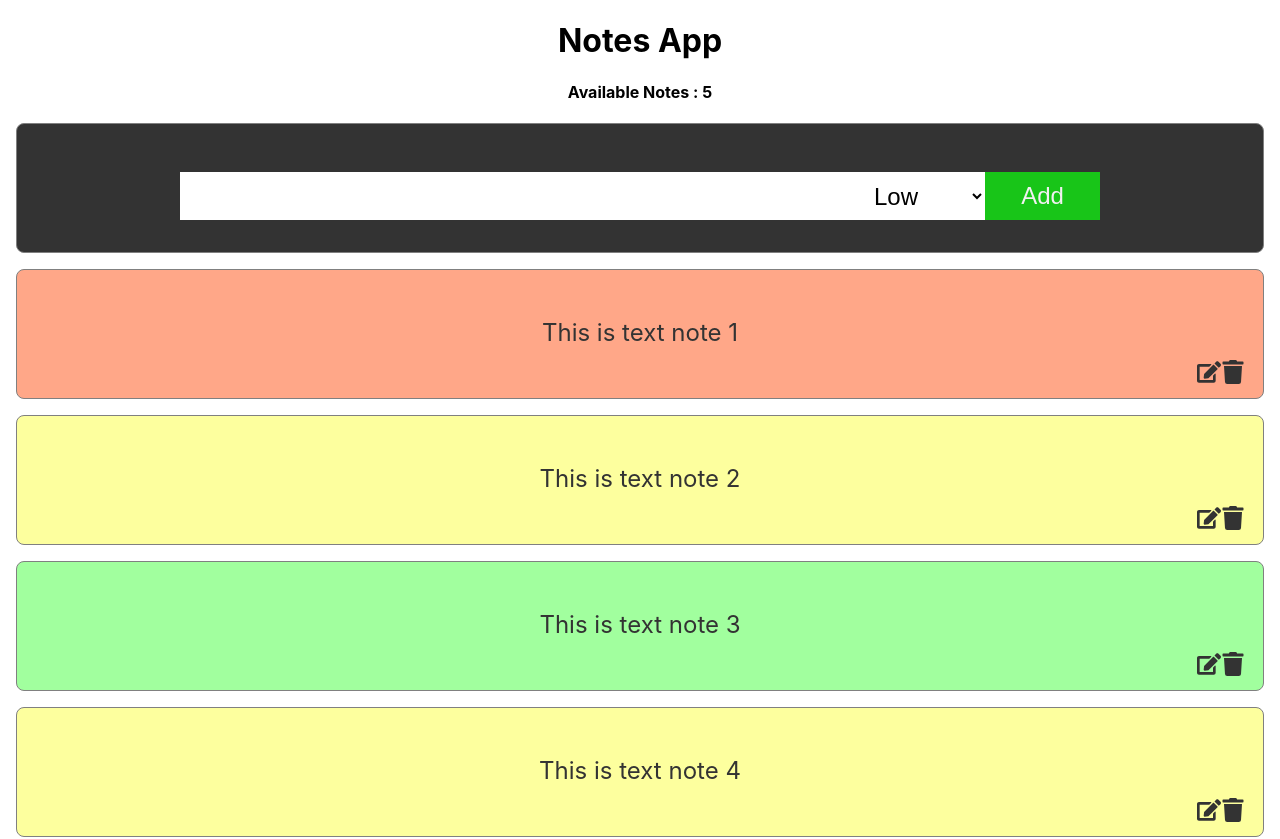
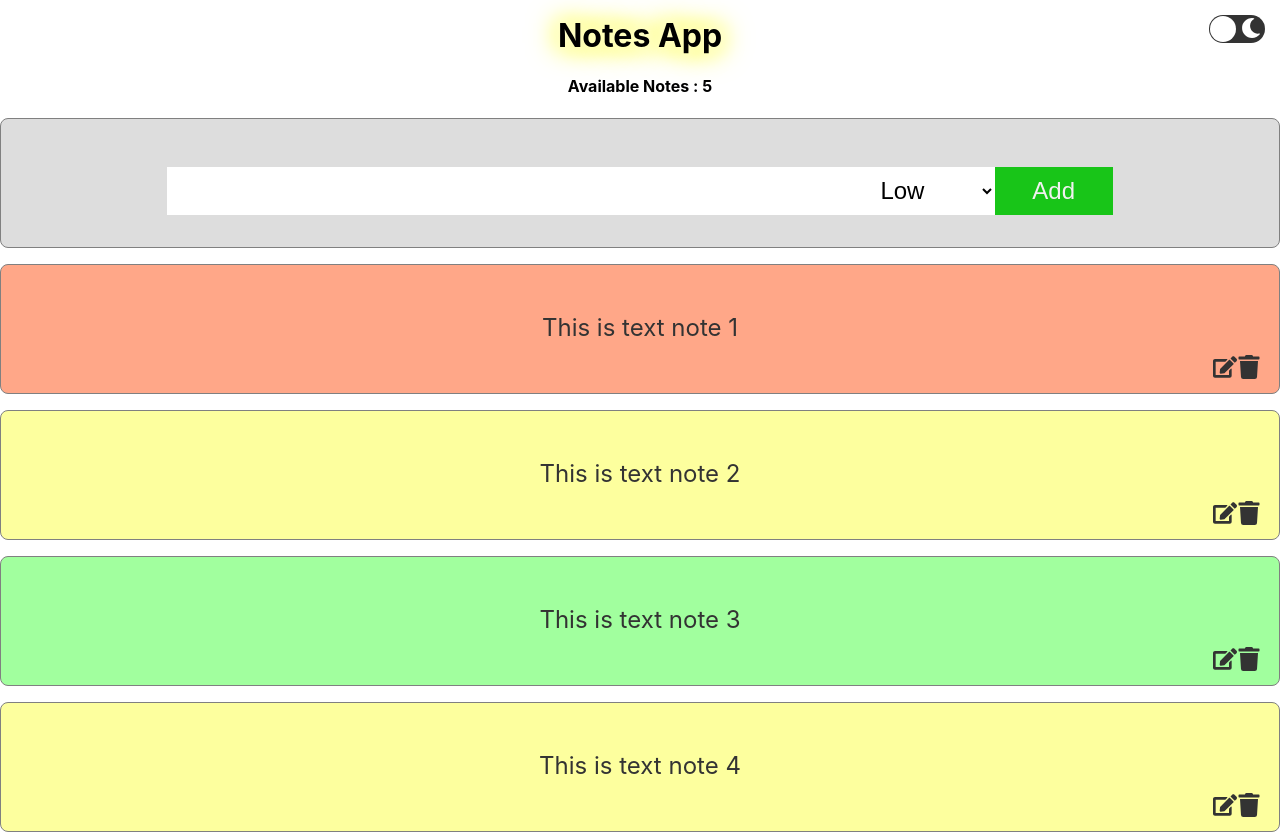
Before and after one commit to SiddharthaSarkar1/react-typescript-notes-app, a React (Create React App) app: page / in a window 1280 px wide. Shown: the top 839 px of the page. Built offline with nearby package versions, Linux system fonts and the light colour scheme.

Commit message:
useContext hook and context API

```diff
--- a/package.json
+++ b/package.json
@@ -14,6 +14,7 @@
     "react-dom": "^18.2.0",
     "react-icons": "^5.0.1",
     "react-scripts": "5.0.1",
+    "react-switch": "^7.0.0",
     "typescript": "^4.9.5",
     "web-vitals": "^2.1.4"
   },
--- a/src/App.css
+++ b/src/App.css
@@ -1,4 +1,5 @@
-.App {
-  text-align: center;
-  margin: 0 1rem;
+.react-switch {
+  position: absolute !important;
+  right: 0;
+  margin: 15px;
 }
--- a/src/App.tsx
+++ b/src/App.tsx
@@ -1,67 +1,49 @@
-import React, { useState } from "react";
+import React, { useContext, useState } from "react";
 
 import "./App.css";
-import Note from "./components/notes/Note";
-import { NotesArr } from "./data";
-import AddNote from "./components/add-note/add-note";
-import { NoteType } from "./components/notes/notes-type";
+import { ThemeContext } from "./context/theme/theme";
+import Home from "./pages/home/home";
+import Switch from "react-switch";
+import { FaSun, FaMoon } from "react-icons/fa";
 
 function App() {
-  const [notes, setNotes] = useState(NotesArr);
-  const [editMode, setEditMode] = useState(false);
-  const [noteToBeEditted, setNoteToBeEditted] = useState<NoteType | null>(null);
+  const [theme, setTheme] = useState("light");
+  const [checked, setChecked] = useState(false);
 
-  const addNote = (note: NoteType) => {
-    setNotes([note, ...notes]);
-  };
-
-  const updateNote = (updatedNote: NoteType) => {
-    const index = notes.findIndex((note) => note.id === updatedNote.id);
-    let editedNotes = [...notes];
-    editedNotes.splice(index, 1, updatedNote);
-    setNotes(editedNotes);
-    setEditMode(false);
-  };
-
-  const editNote = (id: string) => {
-    console.log("edit", id);
-    const note = notes.find((note) => note.id === id);
-    setEditMode(true);
-    if (note) {
-      setNoteToBeEditted(note);
+  const changeHandler = (check: boolean) => {
+    setChecked(!checked);
+    if (check) {
+      setTheme("dark");
+    } else {
+      setTheme("light");
     }
   };
 
-  const deleteNote = (id: string) => {
-    const index = notes.findIndex((note) => note.id === id);
-    let editedNotes = [...notes];
-    editedNotes.splice(index, 1);
-    setNotes(editedNotes);
-  };
-
   return (
-    <div className="App">
-      <h1>Notes App</h1>
-      <h4>Available Notes : {notes.length}</h4>
-      <AddNote
-        addNote={addNote}
-        editMode={editMode}
-        noteToBeEditted={noteToBeEditted}
-        updateNote={updateNote}
+    <ThemeContext.Provider value={theme}>
+      <Switch
+        className="react-switch"
+        uncheckedIcon={
+          <FaMoon
+            size={20}
+            color="white"
+            style={{ paddingTop: "3px", paddingRight: "4px", float: 'right' }}
+          />
+        }
+        checkedIcon={
+          <FaSun
+            size={20}
+            color="#fffb00"
+            style={{ paddingTop: "3px", paddingLeft: "4px", float: 'left' }}
+          />
+        }
+        onChange={changeHandler}
+        checked={checked}
+        offColor="#333"
+        onColor="#640000"
       />
-      <div className="">
-        {notes.map((note) => (
-          <Note
-            key={note.id}
-            id={note.id}
-            text={note.text}
-            priority={note.priority}
-            editNote={editNote}
-            deleteNote={deleteNote}
-          />
-        ))}
-      </div>
-    </div>
+      <Home />
+    </ThemeContext.Provider>
   );
 }
 
--- a/src/components/add-note/add-note.tsx
+++ b/src/components/add-note/add-note.tsx
@@ -1,9 +1,10 @@
-import React, { useEffect, useState } from "react";
+import React, { useContext, useEffect, useState } from "react";
 import "./add-note.css";
 import { NoteType, Priority } from "../notes/notes-type";
 
 import { v4 as uuidv4 } from "uuid";
 import Card from "../card/card";
+import { ThemeContext } from "../../context/theme/theme";
 
 type AddNoteProps = {
   addNote: (note: NoteType) => void,
@@ -16,6 +17,8 @@ const AddNote = (props: AddNoteProps) => {
   const [text, setText] = useState("");
 
   const [priority, setPriority] = useState<Priority>("low");
+
+  const theme = useContext(ThemeContext);
 
   const handleChange = (e: React.ChangeEvent<HTMLInputElement>) => {
     setText(e.target.value);
@@ -58,7 +61,7 @@ const AddNote = (props: AddNoteProps) => {
 
 
   return (
-    <Card bgColor="#333" height="2" padding="3">
+    <Card bgColor={theme === 'dark' ? '#333' : '#ddd'} height="2" padding="3">
       <form className="add-note">
         <input type="text" onChange={handleChange} value={text} />
         <select onChange={handleSelect} value={priority}>
--- a/src/components/card/card.css
+++ b/src/components/card/card.css
@@ -2,10 +2,18 @@
     border: 1px solid gray;
     padding: 2rem;
     font-size: 1.5rem;
-    color: #333;
+
     height: 5rem;
     border-radius: 0.5rem;
     background-color: #a4dfe7;
     margin: 1rem 0;
     position: relative;
 }
+
+.card.dark {
+    color: #fff;
+}
+
+.card.light {
+    color: #333;
+}
--- a/src/components/card/card.tsx
+++ b/src/components/card/card.tsx
@@ -1,5 +1,6 @@
-import React from "react";
+import React, { useContext } from "react";
 import "./card.css";
+import { ThemeContext } from "../../context/theme/theme";
 
 type CardProps = {
   children: JSX.Element;
@@ -9,9 +10,12 @@ type CardProps = {
 };
 
 const Card = (props: CardProps) => {
+
+  const theme = useContext(ThemeContext);
+
   return (
     <div
-      className="card"
+      className={`card ${theme}`}
       style={{
         backgroundColor: props.bgColor,
         height: `${props.height}rem`,
--- a/src/components/notes/Note.tsx
+++ b/src/components/notes/Note.tsx
@@ -1,29 +1,45 @@
-import React from "react";
+import React, { useContext } from "react";
 import "./Notes.css";
-import { Color, Priority } from "./notes-type";
+import { ColorDark, ColorLight, Priority } from "./notes-type";
 import Card from "../card/card";
 import { FaTrash, FaEdit } from "react-icons/fa";
+import { ThemeContext } from "../../context/theme/theme";
 
 type NoteProps = {
-  id: string,
-  text: string,
-  priority?: Priority,
-  editNote: (id: string) => void,
-  deleteNote: (id: string) => void,
+  id: string;
+  text: string;
+  priority?: Priority;
+  editNote: (id: string) => void;
+  deleteNote: (id: string) => void;
 };
 
 const Notes = (props: NoteProps) => {
+
+  const theme = useContext(ThemeContext);
+
   return (
     <Card
-      bgColor={props.priority && Color[props.priority]}
+      bgColor={
+        theme === "dark"
+          ? props.priority && ColorDark[props.priority]
+          : props.priority && ColorLight[props.priority]
+      }
       height="2"
       padding="3"
     >
       <>
         <div>{props.text}</div>
         <div className="right-corner">
-          <FaEdit onClick={() => { props.editNote(props.id) }} />
-          <FaTrash onClick={ () => { props.deleteNote(props.id) } } />
+          <FaEdit
+            onClick={() => {
+              props.editNote(props.id);
+            }}
+          />
+          <FaTrash
+            onClick={() => {
+              props.deleteNote(props.id);
+            }}
+          />
         </div>
       </>
     </Card>
--- a/src/components/notes/notes-type.ts
+++ b/src/components/notes/notes-type.ts
@@ -12,8 +12,14 @@ export type NoteType = {
     priority: Priority,
 };
 
-export enum Color {
+export enum ColorLight {
     high = '#ffa788',
     medium = '#fdff9e',
     low = '#a1ff9e',
 };
+
+export enum ColorDark {
+    high = '#d6371b',
+    medium = '#7f8d02',
+    low = '#14c70d',
+};
--- /dev/null
+++ b/src/context/theme/theme.tsx
@@ -0,0 +1,3 @@
+import { createContext } from "react";
+
+export const ThemeContext = createContext('');
--- a/src/index.tsx
+++ b/src/index.tsx
@@ -1,12 +1,14 @@
-import React from 'react';
+import React, { useState } from 'react';
 import ReactDOM from 'react-dom/client';
 import './index.css';
 import App from './App';
 import reportWebVitals from './reportWebVitals';
+import { ThemeContext } from './context/theme/theme';
 
 const root = ReactDOM.createRoot(
   document.getElementById('root') as HTMLElement
 );
+
 root.render(
   <React.StrictMode>
     <App />
--- /dev/null
+++ b/src/pages/home/home.css
@@ -0,0 +1,38 @@
+.home {
+  text-align: center;
+  margin: 0;
+}
+
+.home h1{
+  margin: 0;
+  padding-top: 1rem;
+  text-shadow: 0 0 10px yellow;
+}
+
+.home.light {
+  background-color: #fff;
+  color: #000;
+}
+
+.home.dark {
+  background-color: #333 ;
+  color: #fff;
+}
+
+.glowing-text {
+  font-size: 2rem;
+  font-weight: bold;
+  animation: glow 1.5s infinite;
+}
+
+@keyframes glow {
+  0% {
+    text-shadow: 0 0 10px #fff, 0 0 20px #fffb00, 0 0 30px #fffb00;
+  }
+  50% {
+    text-shadow: 0 0 20px #fff, 0 0 30px #fffb00, 0 0 40px #fffb00;
+  }
+  100% {
+    text-shadow: 0 0 10px #fff, 0 0 20px #fffb00, 0 0 30px #fffb00;
+  }
+}
--- /dev/null
+++ b/src/pages/home/home.tsx
@@ -0,0 +1,73 @@
+import React, { useContext, useState } from "react";
+
+import "./home.css";
+import Note from "../../components/notes/Note";
+import { NotesArr } from "../../data";
+import AddNote from "../../components/add-note/add-note";
+import { NoteType } from "../../components/notes/notes-type";
+import { ThemeContext } from "../../context/theme/theme";
+
+function Home() {
+  const [notes, setNotes] = useState(NotesArr);
+  const [editMode, setEditMode] = useState(false);
+  const [noteToBeEditted, setNoteToBeEditted] = useState<NoteType | null>(null);
+
+  const theme = useContext(ThemeContext);
+
+  const addNote = (note: NoteType) => {
+    setNotes([note, ...notes]);
+  };
+
+  const updateNote = (updatedNote: NoteType) => {
+    const index = notes.findIndex((note) => note.id === updatedNote.id);
+    let editedNotes = [...notes];
+    editedNotes.splice(index, 1, updatedNote);
+    setNotes(editedNotes);
+    setEditMode(false);
+  };
+
+  const editNote = (id: string) => {
+    console.log("edit", id);
+    const note = notes.find((note) => note.id === id);
+    setEditMode(true);
+    if (note) {
+      setNoteToBeEditted(note);
+    }
+  };
+
+  const deleteNote = (id: string) => {
+    const index = notes.findIndex((note) => note.id === id);
+    let editedNotes = [...notes];
+    editedNotes.splice(index, 1);
+    setNotes(editedNotes);
+  };
+
+  return (
+
+    <div className={`home ${theme}`}>
+      <h1 className="glowing-text">Notes App</h1>
+      <h4>Available Notes : {notes.length}</h4>
+      <AddNote
+        addNote={addNote}
+        editMode={editMode}
+        noteToBeEditted={noteToBeEditted}
+        updateNote={updateNote}
+      />
+      <div className="">
+        {notes.map((note) => (
+          <Note
+            key={note.id}
+            id={note.id}
+            text={note.text}
+            priority={note.priority}
+            editNote={editNote}
+            deleteNote={deleteNote}
+          />
+        ))}
+      </div>
+    </div>
+
+  );
+}
+
+export default Home;
```
Also changed, not shown: 1 other file (tests, documents, lock files or other folders).
